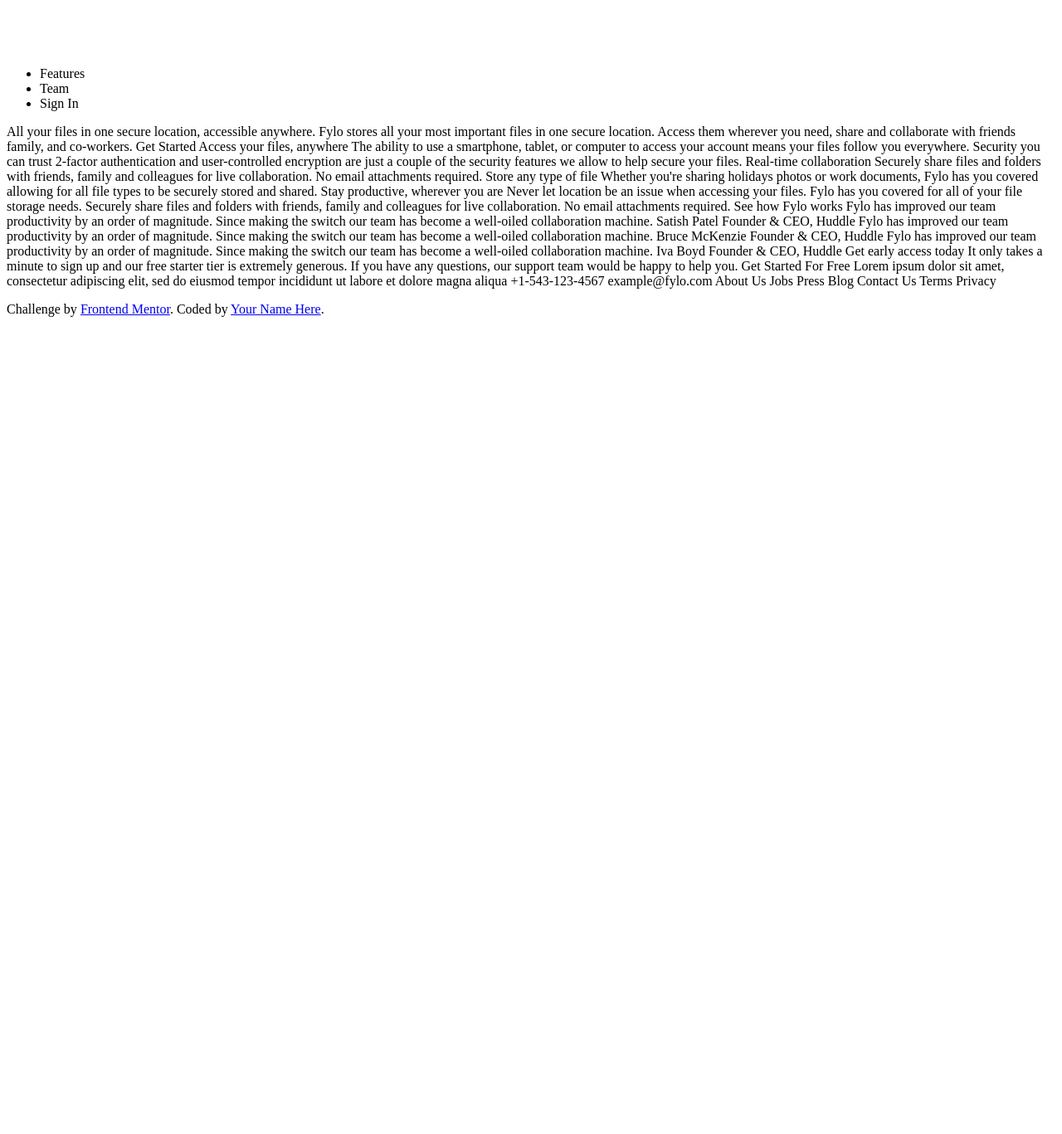
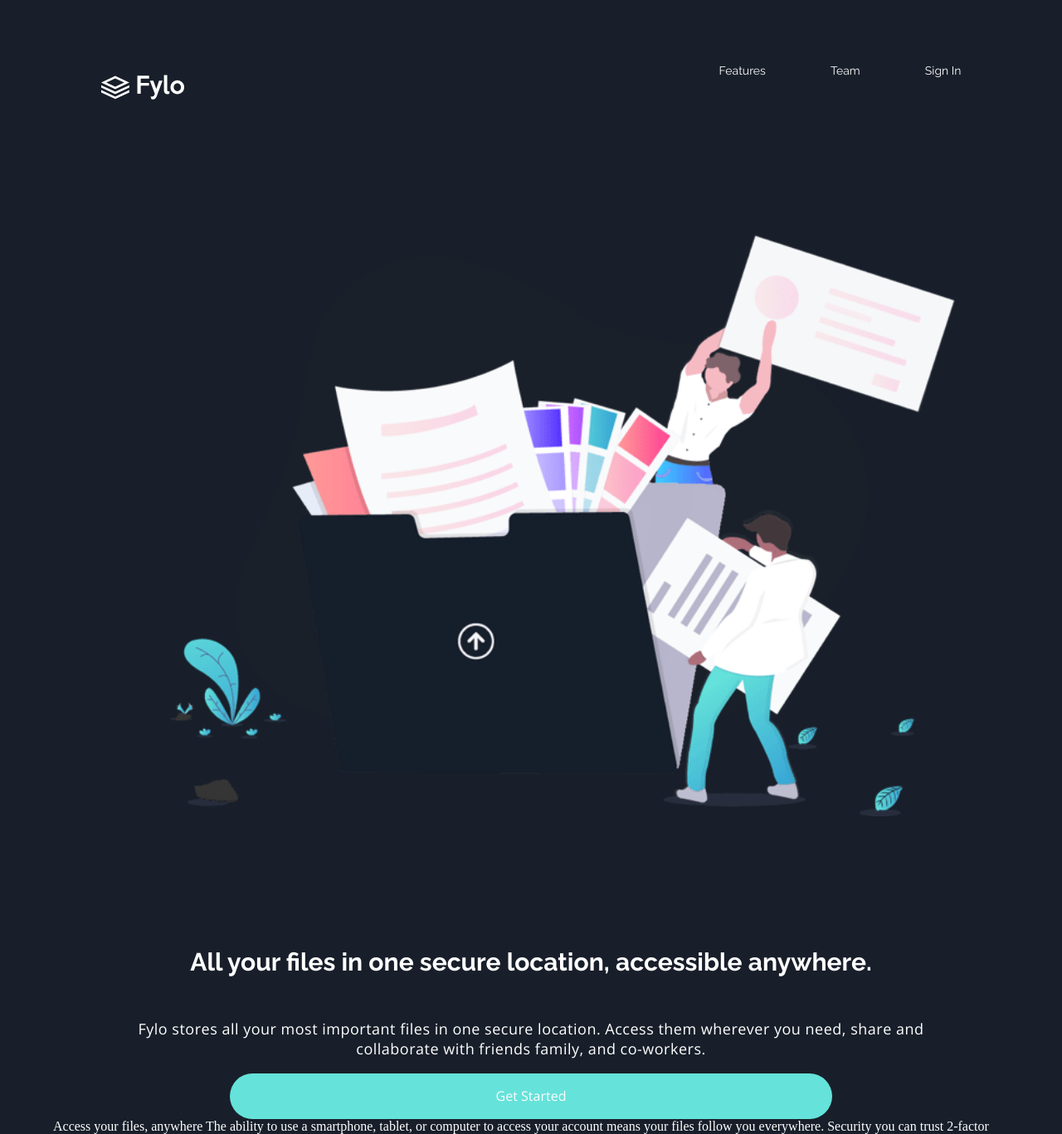
Before and after one commit to dazeign/Frontend-Mentors-Practice, a plain HTML site: page fylo-dark-theme-landing-page-master/index.html in a window 1280 px wide. Shown: the top 1367 px of the page at 83% size. Before the commit the page ends 800 px from the top, so only its background shows below. Drawn offline with nearby package versions, Linux system fonts and the light colour scheme.

Commit message:
Complete later

```diff
--- a/fylo-dark-theme-landing-page-master/index.html
+++ b/fylo-dark-theme-landing-page-master/index.html
@@ -5,7 +5,7 @@
   <meta name="viewport" content="width=device-width, initial-scale=1.0"> <!-- displays site properly based on user's device -->
 
   <link rel="icon" type="image/png" sizes="32x32" href="./images/favicon-32x32.png">
-
+  <link rel="stylesheet" href="style.css">
   <title>Frontend Mentor | Fylo landing page with dark theme and features grid</title>
 </head>
 <body>
@@ -20,13 +20,15 @@
     </nav>
   </header>
 <main>
-  All your files in one secure location, accessible anywhere.
+  <section class="first">
+    <img src="images/illustration-intro.png" alt="illustration-intro" class="illustration-intro">
+    <p class="allHead">All your files in one secure location, accessible anywhere.</p>
 
-  Fylo stores all your most important files in one secure location. Access them wherever
-  you need, share and collaborate with friends family, and co-workers.
+    <p class="smallFylo">Fylo stores all your most important files in one secure location. Access them wherever
+  you need, share and collaborate with friends family, and co-workers.</p>
 
-  Get Started
-
+    <button>Get Started</button>
+</section>
   Access your files, anywhere
 
   The ability to use a smartphone, tablet, or computer to access your account means your
--- /dev/null
+++ b/fylo-dark-theme-landing-page-master/style.css
@@ -0,0 +1,88 @@
+@import url('https://fonts.googleapis.com/css2?family=Open+Sans:wght@400;700&display=swap');
+@import url('https://fonts.googleapis.com/css2?family=Raleway:wght@400;700&display=swap');
+:root{
+    --background: hsl(218, 28%, 13%);
+    --headerText: hsl(0, 0%, 100%);
+    --cyan: hsl(176, 68%, 64%);
+}
+*{
+    /* border: 1px solid brown; */
+}
+body{
+    margin: 0;
+    padding: 0;
+    box-sizing: border-box;
+    background: var(--background);
+    color: var(--headerText);
+}
+header{
+    margin: 2.5% 5% 0 5%;
+    display: flex;
+    height: 15vw;
+}
+header img{
+    width: 100px;
+    height: 30px;
+    margin: 5% 10% 0 5%;
+}
+nav{
+    width: 100%;
+    margin: 2.5% 5% 0 auto;
+}
+nav ul{
+    list-style-type: none;
+    display: flex;
+    flex-direction: row;
+    justify-content: flex-end;
+}
+nav ul li{
+    margin-left: 10%;
+    color: #FDFDFD;
+    font-family: 'Raleway', sans-serif;
+    font-size: 14px;
+}
+main{
+    /* display: flex;
+    flex-direction: columns;
+    justify-content: center; */
+    margin-left: 5%;
+    margin-right: 5%;
+}
+.first{
+    margin: 5% 5% 0 5%;
+    display: flex;
+    flex-direction: column;
+    justify-content: center;
+}
+.illustration-intro{
+    width: 74vw;
+    margin-left: 8%;
+    margin-right: 8%;
+}
+.allHead{
+    font-family: 'Raleway', sans-serif;
+    text-align: center;
+    font-weight: 700;
+    font-size: 30px;
+    line-height: 40px;
+    margin-top: 15%;
+}
+.smallFylo{
+    font-family: 'Open Sans', sans-serif;
+    text-align: center;
+    font-size: 18px;
+    letter-spacing: .5px;
+}
+button{
+    background: var(--cyan);
+    height: 55px;
+    width: 70%;
+    border-radius: 50px;
+    border: none;
+    color: #FDFDFD;
+    font-family: 'Open Sans', sans-serif;
+    font-size: 16px;
+    margin-left: 15%;
+    margin-right: 15%;
+}
+//complete later
```
Also changed, not shown: fylo-dark-theme-landing-page-master/design/mobile-designhead.jpg (added).
